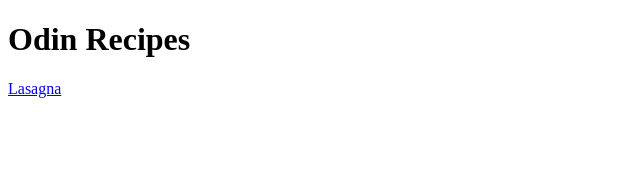
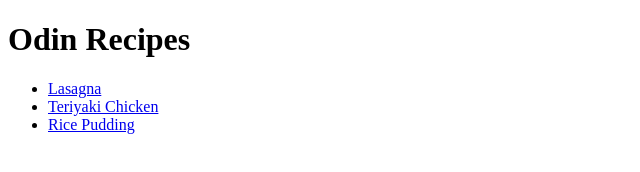
Before and after one commit to D-Water-Law/odin-recipes, a plain HTML site: page index.html in a window 1280 px wide. Shown: the whole page, without its empty margins (0-640 px from the left). Drawn offline with Linux system fonts and the light colour scheme.

Commit message:
Put links to the recipies in an unordered list in my homepage

```diff
--- a/index.html
+++ b/index.html
@@ -5,6 +5,10 @@
 </head>
 <body>
     <h1>Odin Recipes</h1>
-    <a href="./recipes/lasagna.html">Lasagna</a>
+    <ul>
+        <li><a href="./recipes/lasagna.html">Lasagna</a></li>
+        <li><a href="./recipes/teriyaki_chicken.html">Teriyaki Chicken</a></li>
+        <li><a href="./recipes/rice_pudding.html">Rice Pudding</a></li>
+    </ul>
 </body>
 </html>
```
